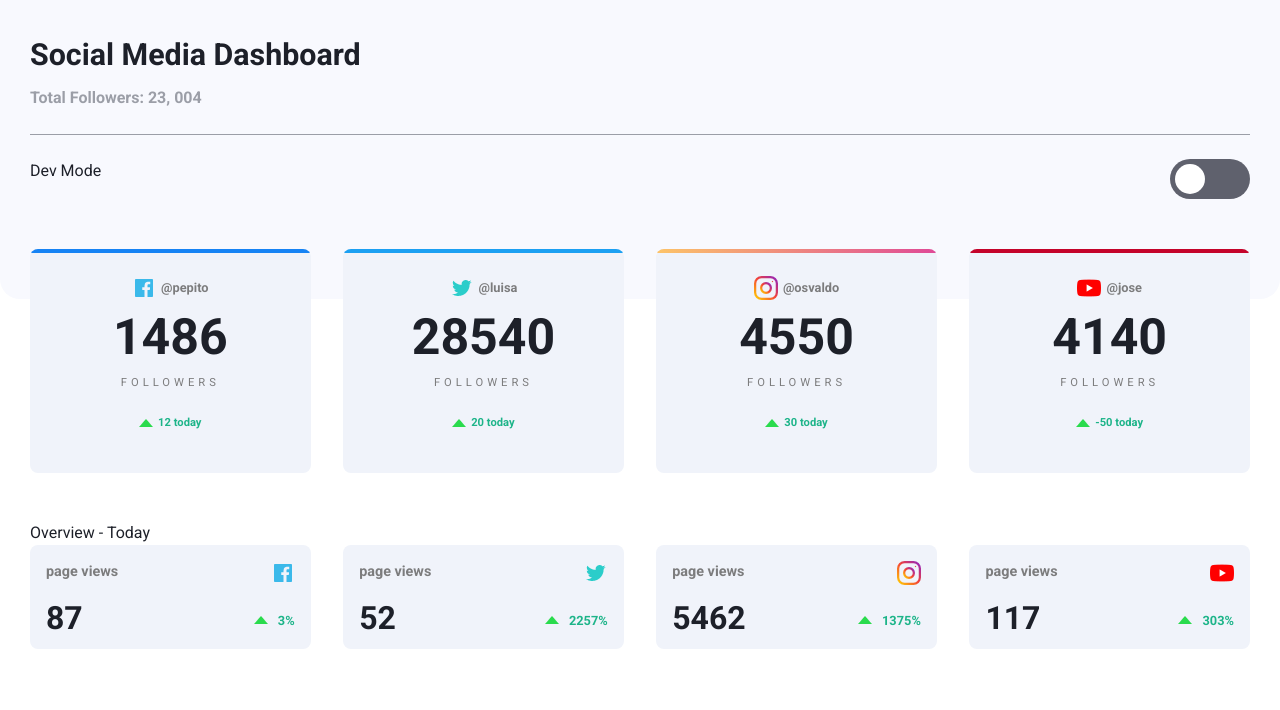
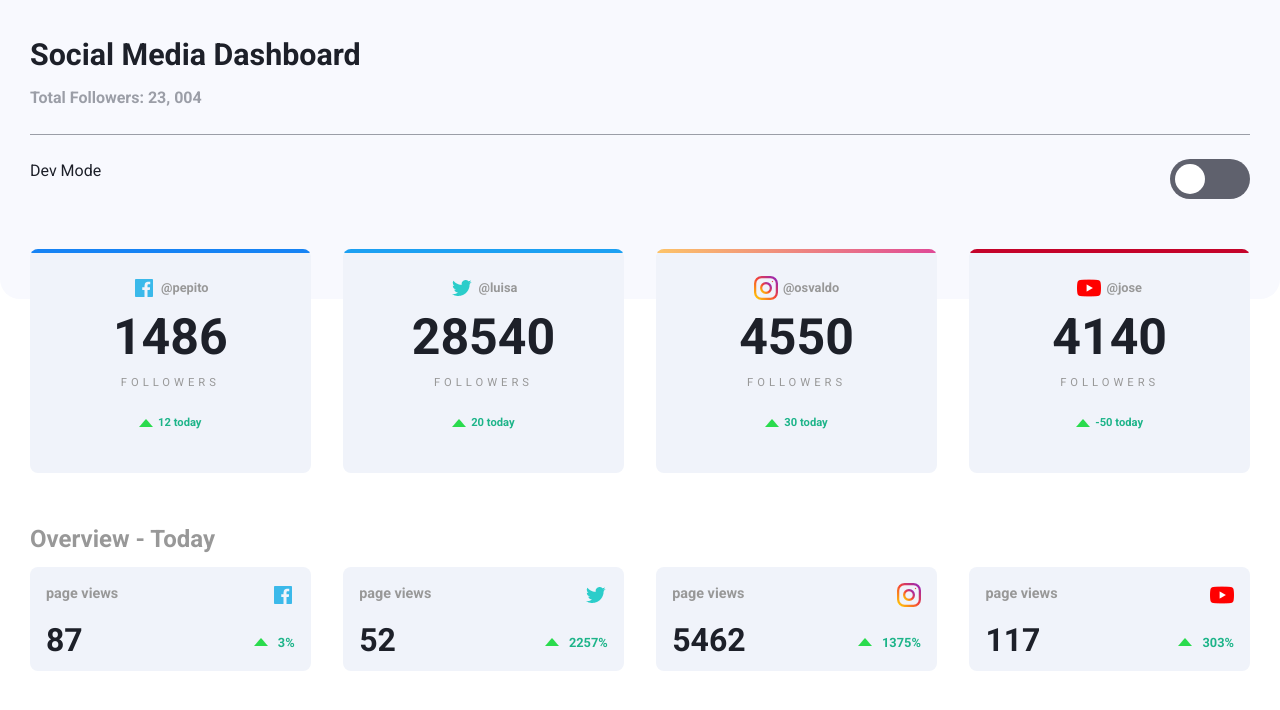
Before and after one commit to CK-EmbPro/ReactForPortfolio, a React (Vite) app in the folder SocialMediaLandingPage/: page / in a window 1280 px wide. Shown: the top 710 px of the page. Built offline with nearby package versions, Linux system fonts and the light colour scheme.

Commit message:
Finished dark-mode feature using useRef hook and variables in css

```diff
--- a/SocialMediaLandingPage/src/components/Overview.tsx
+++ b/SocialMediaLandingPage/src/components/Overview.tsx
@@ -33,7 +33,7 @@ const Overview = () => {
   return (
     <section className="overview">
         <div className="wrapper">
-            <h2>Overview - Today</h2>
+            <h2 className="headingTwo">Overview - Today</h2>
 
             <div className="overviewBox">
                 {
--- a/SocialMediaLandingPage/src/components/Switch.tsx
+++ b/SocialMediaLandingPage/src/components/Switch.tsx
@@ -1,12 +1,30 @@
-import { useRef } from "react"
+import { useEffect, useRef, useState } from "react"
 import "../styles/switch.css"
 
 const Switch = () => {
+  const [checked, setChecked] = useState<boolean>(false)
     const ref = useRef<HTMLInputElement>(null)
+
+    const handleChange = ()=>{
+      console.log(ref.current?.checked)
+      setChecked(ref.current?.checked)
+
+      if(ref.current?.checked){
+        document.body.classList.add('is-dark-mode')
+        document.body.classList.remove('is-light-mode')
+      }else{
+        document.body.classList.remove('is-dark-mode')
+        document.body.classList.add('is-light-mode')
+      }
+
+    }
+
+
+
   return (
     <div className="dark-mode">
         <p>Dev Mode</p>
-        <input ref={ref}  className="checkbox" type="checkbox" id="colortheme" />
+        <input ref={ref} checked={checked} onChange={handleChange} className="checkbox" type="checkbox" id="colortheme" />
         <label className="switch" htmlFor="colortheme">
         </label>
     </div>
--- a/SocialMediaLandingPage/src/styles/global.css
+++ b/SocialMediaLandingPage/src/styles/global.css
@@ -18,7 +18,7 @@ body {
   --gray: #9b9ea7;
   --cardGray: #f0f3fa;
   --lightGray: #f8f9fe;
-  --cardTitle: #7c7c7d;
+  --cardTitle: #989898;
   --baseBackground: white;
   --baseColor: #1d2029;
   --switchSpinner: white;
--- a/SocialMediaLandingPage/src/styles/overview.css
+++ b/SocialMediaLandingPage/src/styles/overview.css
@@ -1,3 +1,10 @@
 .overview{
     padding-bottom: 2em;
 }
+
+.headingTwo{
+    color: var(--cardTitle);
+    font-size: 1.5em;
+    font-weight: bold;
+    margin-bottom: 10px;
+}
--- a/SocialMediaLandingPage/src/styles/switch.css
+++ b/SocialMediaLandingPage/src/styles/switch.css
@@ -17,7 +17,7 @@
     height: 40px;
     display: block;
     border-radius: 20px;
-    background-color: var(--switch);
+    background: var(--switch);
     width: 80px;
     padding: 5px;
     box-sizing: border-box;
```
